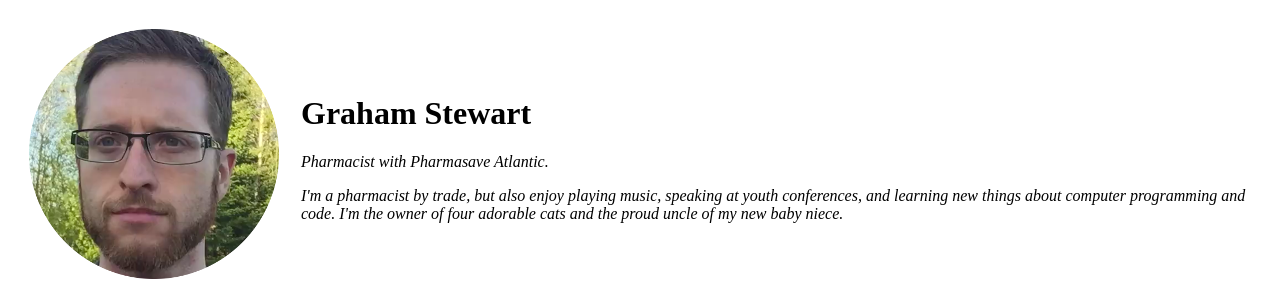
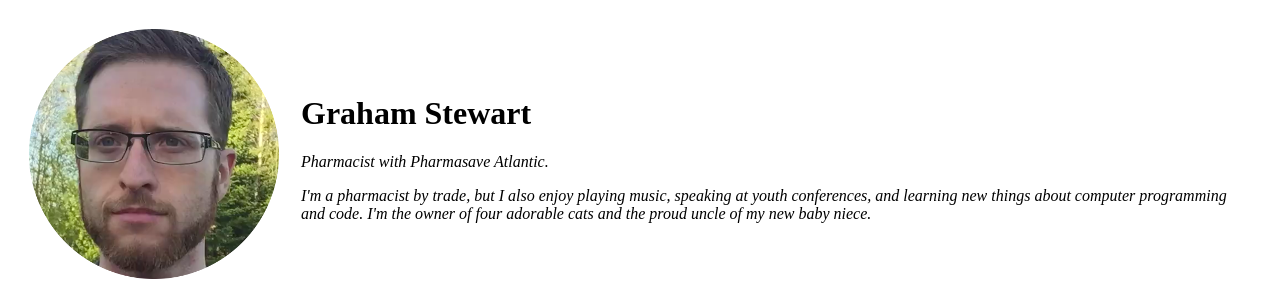
Before and after one commit to GrahamTStewart/cv, a plain HTML site: page index.html in a window 1280 px wide. Shown: the top 281 px of the page. Drawn offline with Linux system fonts and the light colour scheme.

Commit message:
Add files via upload

```diff
--- a/index.html
+++ b/index.html
@@ -13,7 +13,7 @@
     <td>
       <h1>Graham Stewart</h1>
       <p><em>Pharmacist with Pharmasave Atlantic.</p>
-      <p>I'm a pharmacist by trade, but also enjoy playing music, speaking at youth conferences, and learning new things about computer programming and code. I'm the owner of four adorable cats and the proud uncle of my new baby niece.</p>
+      <p>I'm a pharmacist by trade, but I also enjoy playing music, speaking at youth conferences, and learning new things about computer programming and code. I'm the owner of four adorable cats and the proud uncle of my new baby niece.</p>
     </td>
   </tr>
 
```
